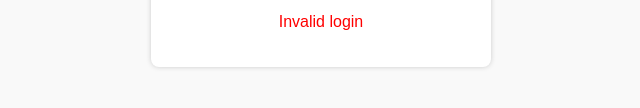
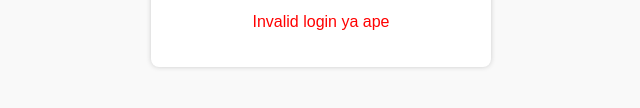
Before and after one commit to HatchetIRL/weather-site, a website: page public/login.html in a window 1280 px wide. Both pictures are taken after typing "Sample", "Sample123" into the empty fields and a click on the button "Login". Shown: the part 474-582 px from the top of the page, 319-959 px from the left. Drawn offline with Linux system fonts and the light colour scheme.

```diff
--- a/public/login.html
+++ b/public/login.html
@@ -47,7 +47,7 @@
       <input type="password" id="password" placeholder="Password" required />
       <button type="submit">Login</button>
     </form>
-    <p id="error" style="color:red; display:none;">Invalid login</p>
+    <p id="error" style="color:red; display:none;">Invalid login ya ape</p>
   </div>
 
   <script>
```
